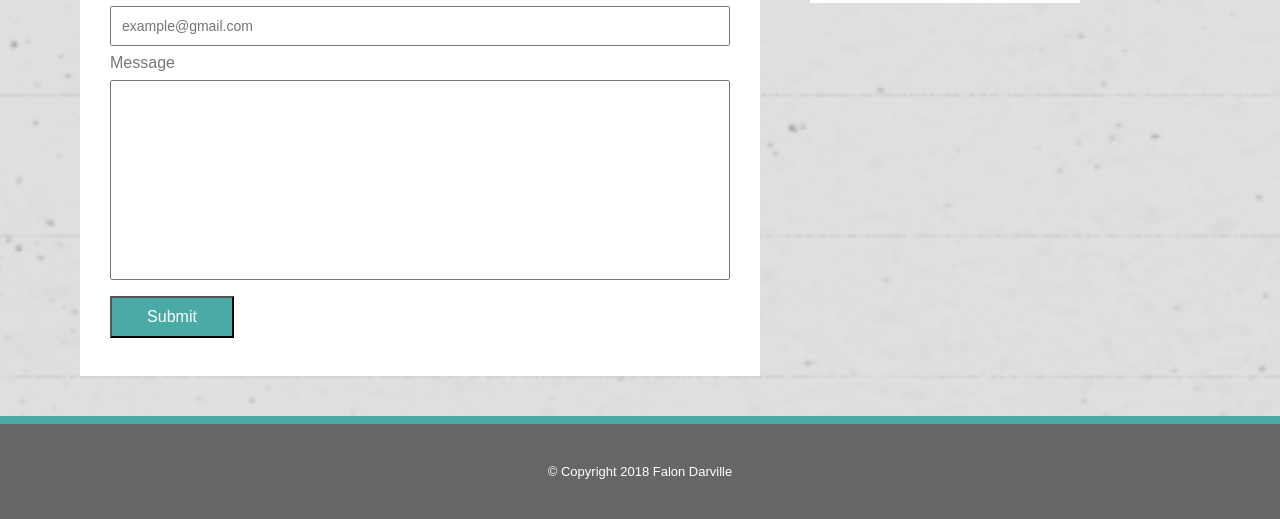
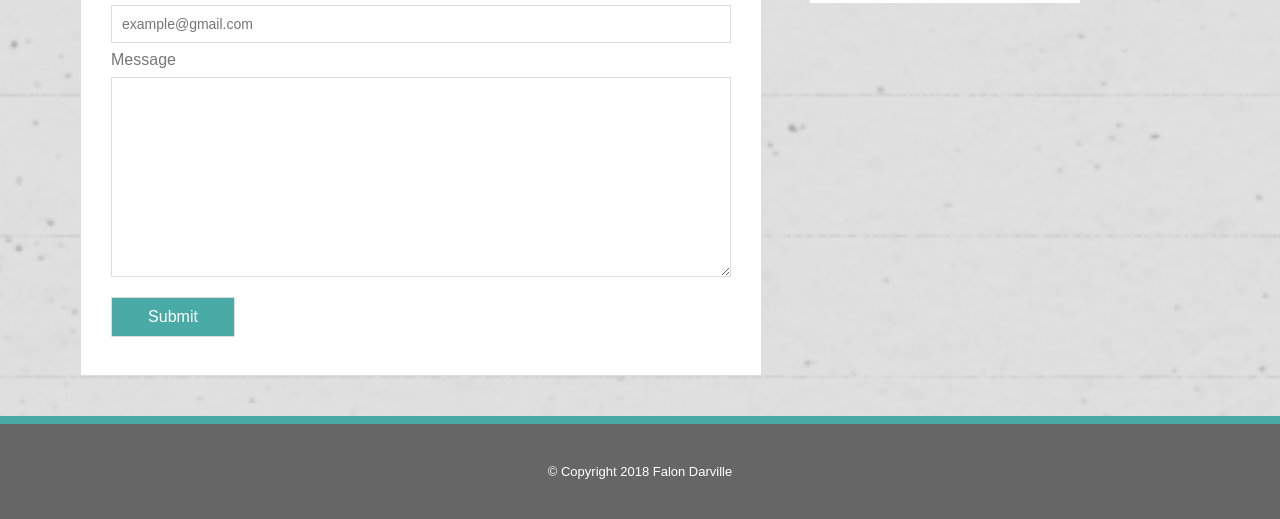
Before and after one commit to falondarville/Basic-Portfolio, a plain HTML site: page contact.html in a window 1280 px wide. Shown: the part 329-848 px from the top of the page. Drawn offline with Linux system fonts and the light colour scheme.

Commit message:
fixed message box

```diff
--- a/assets/css/style.css
+++ b/assets/css/style.css
@@ -120,23 +120,24 @@ h1 {
 }
 
 .contactContainer {
-	max-width: 620px;
+	width: 620px;
 	background-color: #ffffff;
 	padding: 30px;
 	margin-left: -80px;
 	margin-top: 40px;
-	border-style: 1px solid #dddddd;
+	border: 1px solid #dddddd;
 	display: inline-block;
 	margin-bottom: 40px;
 }
 
-input {
+input, textarea {
 	width: 100%;
 	padding: 12px 20px;
 	margin: 8px 0;
 	box-sizing: border-box;
 	font-size: 14px;
 	padding: 10px;
+	border: 1px solid #dddddd;
 }
 
 label {
@@ -144,7 +145,6 @@ label {
 }
 
 #message {
-	/*padding is not the correct way to change this */
 	overflow: auto;
 	resize: vertical;
 	height: 200px;
@@ -200,26 +200,3 @@ footer {
 	margin-top: 20px;
 	margin-bottom: 20px;
 }
-
-/*
-
-Teal color (used for headings and backgrounds): #4aaaa5
-
-Regular font color (used for paragraphs and all text besides the headings): #777777
-
-Main header background color: #ffffff
-
-Main header border color: #cccccc
-
-Footer background color: #666666
-
-Main content background color: #ffffff
-
-Main content border color: #dddddd
-
-The entire content area is 960px wide.
-The main section content is 650px wide.
-The sidebar is 270px wide.
-Pro-tip: Use the Page Ruler extension to measure the size of elements.
-
-*/
--- a/contact.html
+++ b/contact.html
@@ -42,7 +42,7 @@
 			<input type="text" name="email" placeholder="example@gmail.com">
 
 			<label>Message</label>
-			<input id="message" type="text" name="message">
+			<textarea rows="25" id="message" type="text" name="message"></textarea>
 
 			<input id="submitButton" type="submit" value="Submit">
 
```
